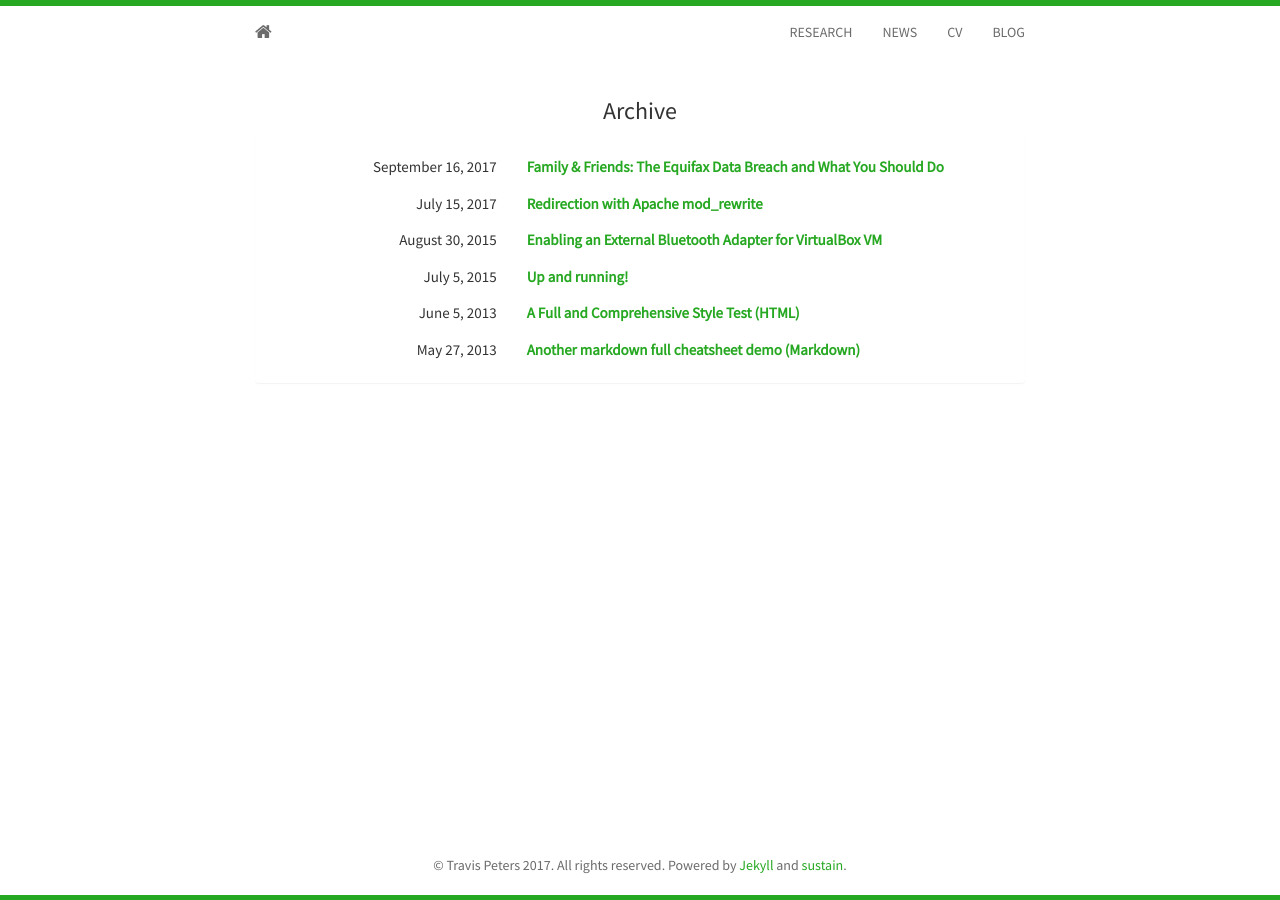
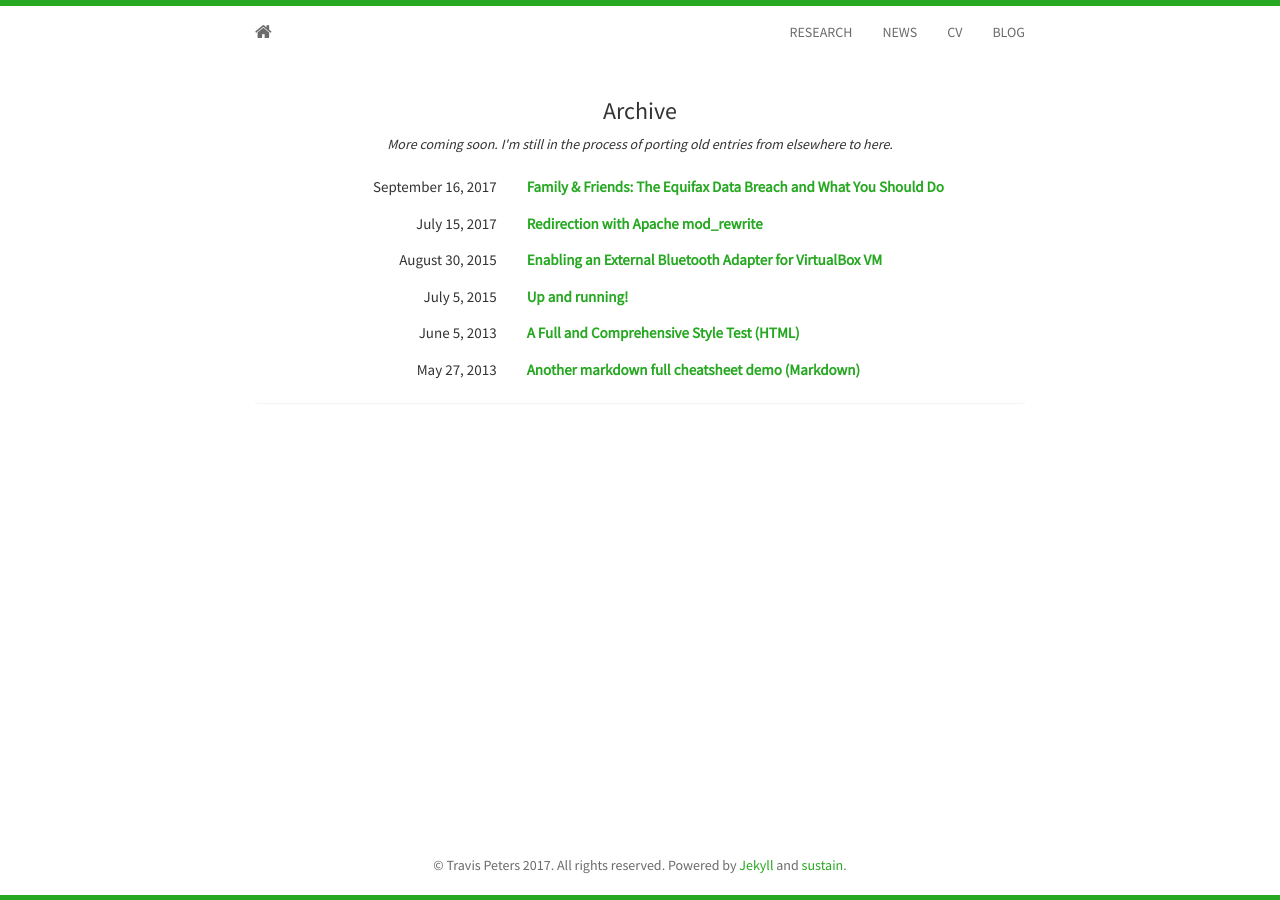
Before and after one commit to traviswpeters/traviswpeters.github.io, a Jekyll site: the page built from blog.html, in a window 1280 px wide. Built offline with Jekyll 4.4.1, drawn with Linux system fonts in a browser that asks for light colours; nearby versions of some CDN libraries.

Commit message:
in progress note

```diff
--- a/blog.html
+++ b/blog.html
@@ -5,7 +5,8 @@ title: Blog
 
 <div class="container">
 <h3>Archive</h3>
-  <div class="panel panel-default">
+<i>More coming soon. I'm still in the process of porting old entries from elsewhere to here.</i>
+ <div class="panel panel-default">
     <div class="panel-body">
 		{% for post in site.posts %}
 			<div class="row">
```
